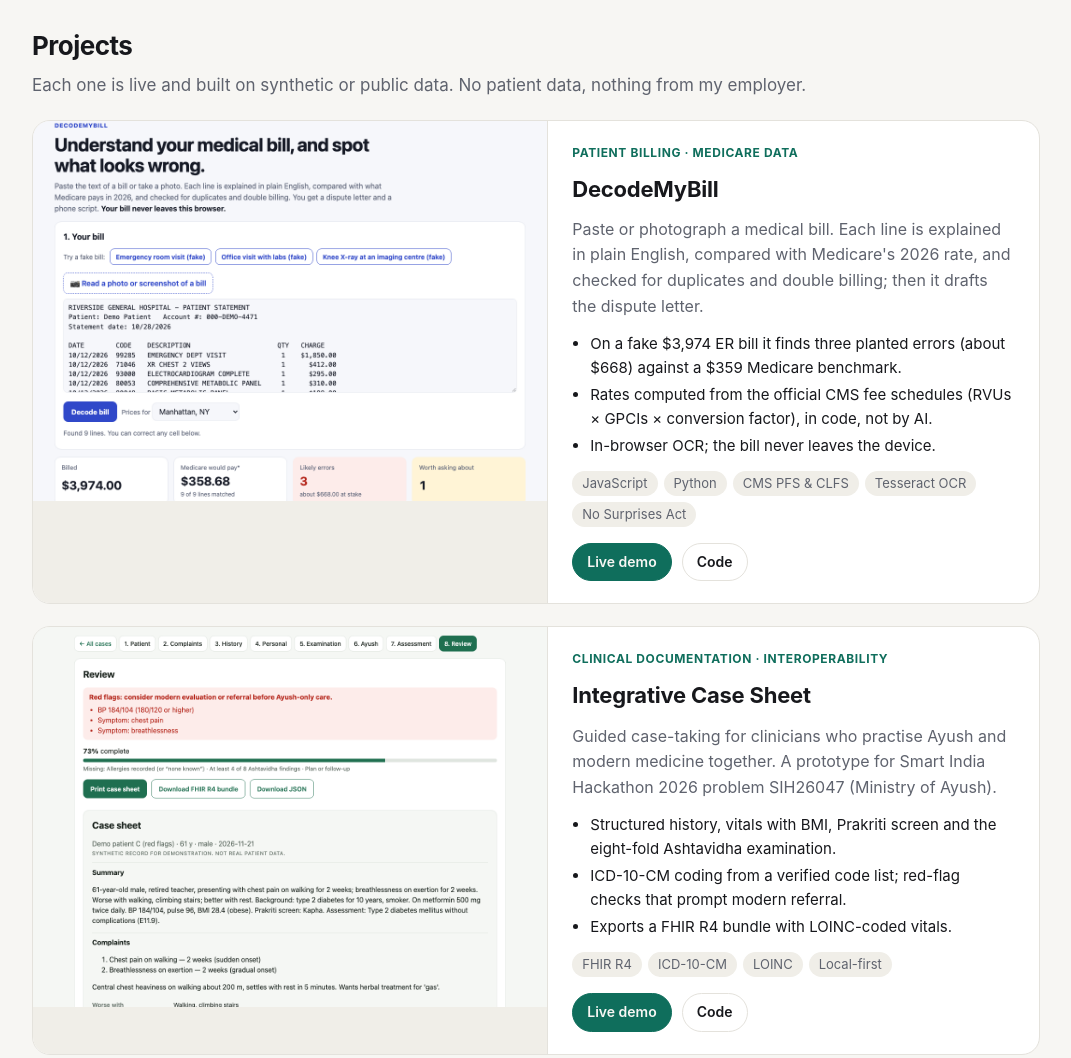
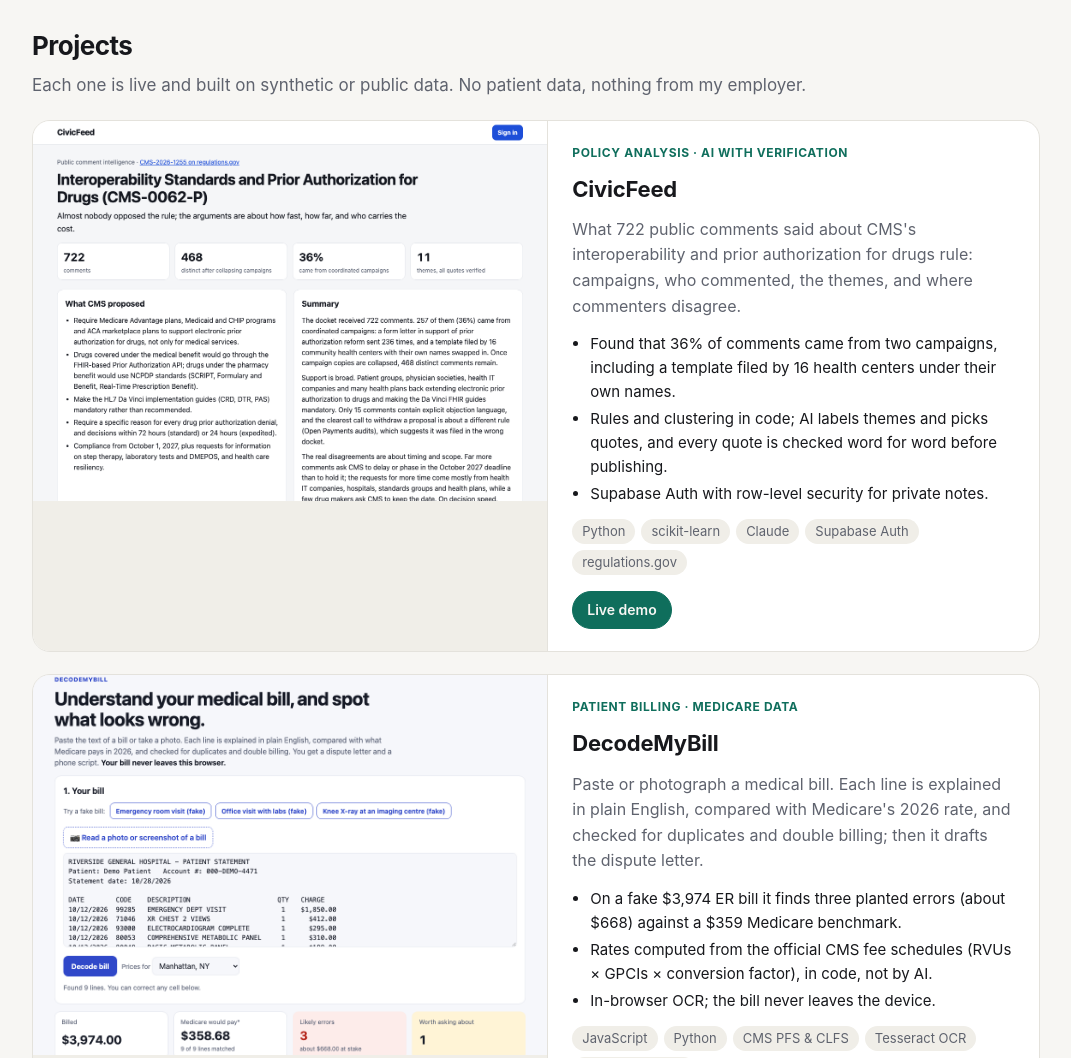
Before and after one commit to patelr31/portfolio, a plain HTML site: page index.html in a window 1280 px wide. Shown: the part 600-1658 px from the top of the page, without its empty margins (104-1175 px from the left). Drawn offline with Linux system fonts and the light colour scheme.

Commit message:
Add CivicFeed project card
Co-Authored-By: Claude Opus 5.5 <noreply@anthropic.com>

```diff
--- a/index.html
+++ b/index.html
@@ -98,6 +98,22 @@
   <div class="projects">
 
     <article class="project">
+      <a class="shot" href="https://civicfeed-six.vercel.app"><img src="assets/civicfeed.png" alt="CivicFeed analysis of public comments on a CMS rule" loading="lazy"></a>
+      <div class="body">
+        <span class="tag">Policy analysis · AI with verification</span>
+        <h3>CivicFeed</h3>
+        <p>What 722 public comments said about CMS's interoperability and prior authorization for drugs rule: campaigns, who commented, the themes, and where commenters disagree.</p>
+        <ul>
+          <li>Found that 36% of comments came from two campaigns, including a template filed by 16 health centers under their own names.</li>
+          <li>Rules and clustering in code; AI labels themes and picks quotes, and every quote is checked word for word before publishing.</li>
+          <li>Supabase Auth with row-level security for private notes.</li>
+        </ul>
+        <div class="chips"><span>Python</span><span>scikit-learn</span><span>Claude</span><span>Supabase Auth</span><span>regulations.gov</span></div>
+        <div class="links"><a class="btn primary" href="https://civicfeed-six.vercel.app">Live demo</a></div>
+      </div>
+    </article>
+
+    <article class="project">
       <a class="shot" href="https://decodemybill.vercel.app"><img src="assets/decodemybill.png" alt="DecodeMyBill flagging duplicate charges on a fake ER bill" loading="lazy"></a>
       <div class="body">
         <span class="tag">Patient billing · Medicare data</span>
```
Also changed, not shown: assets/civicfeed.png (added).
